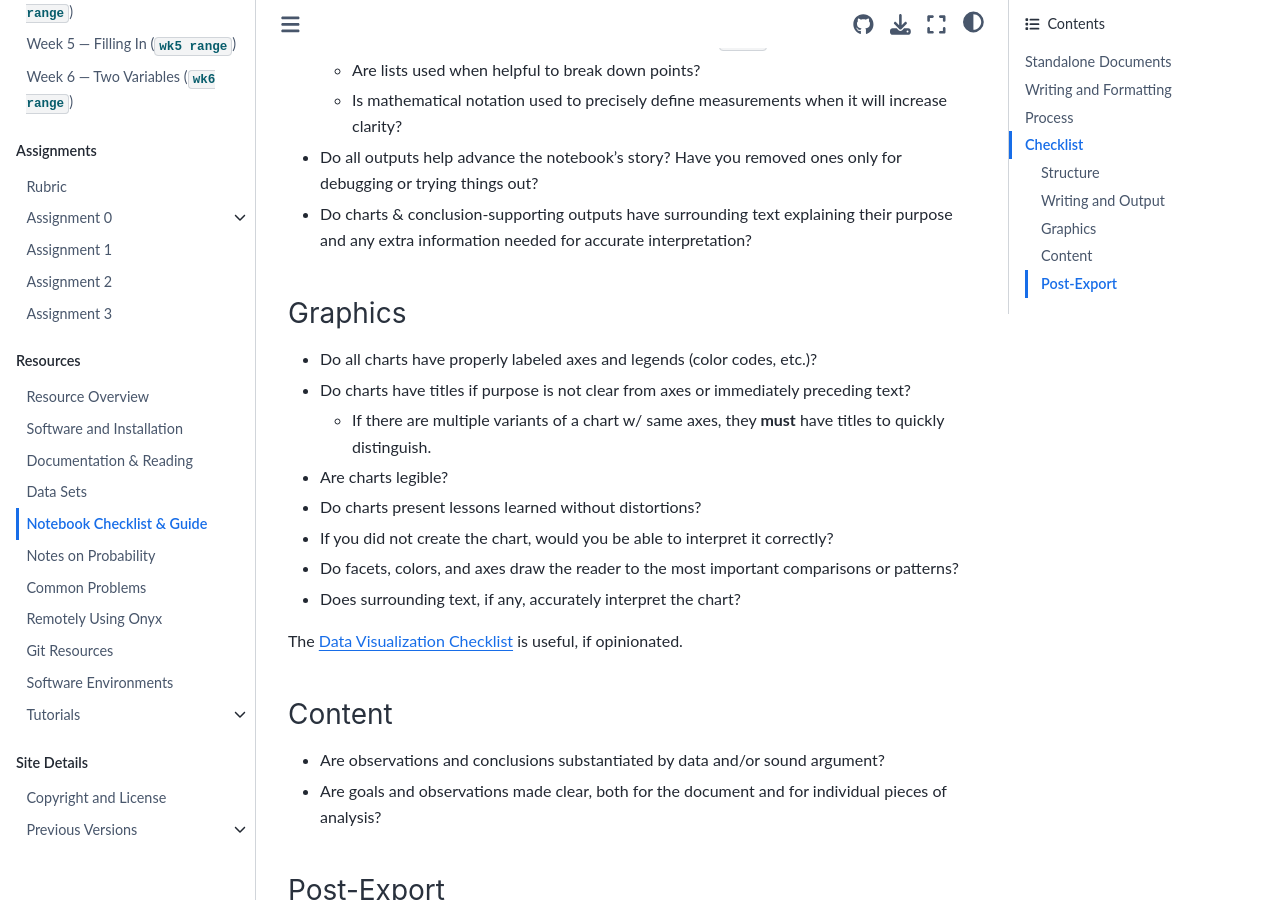
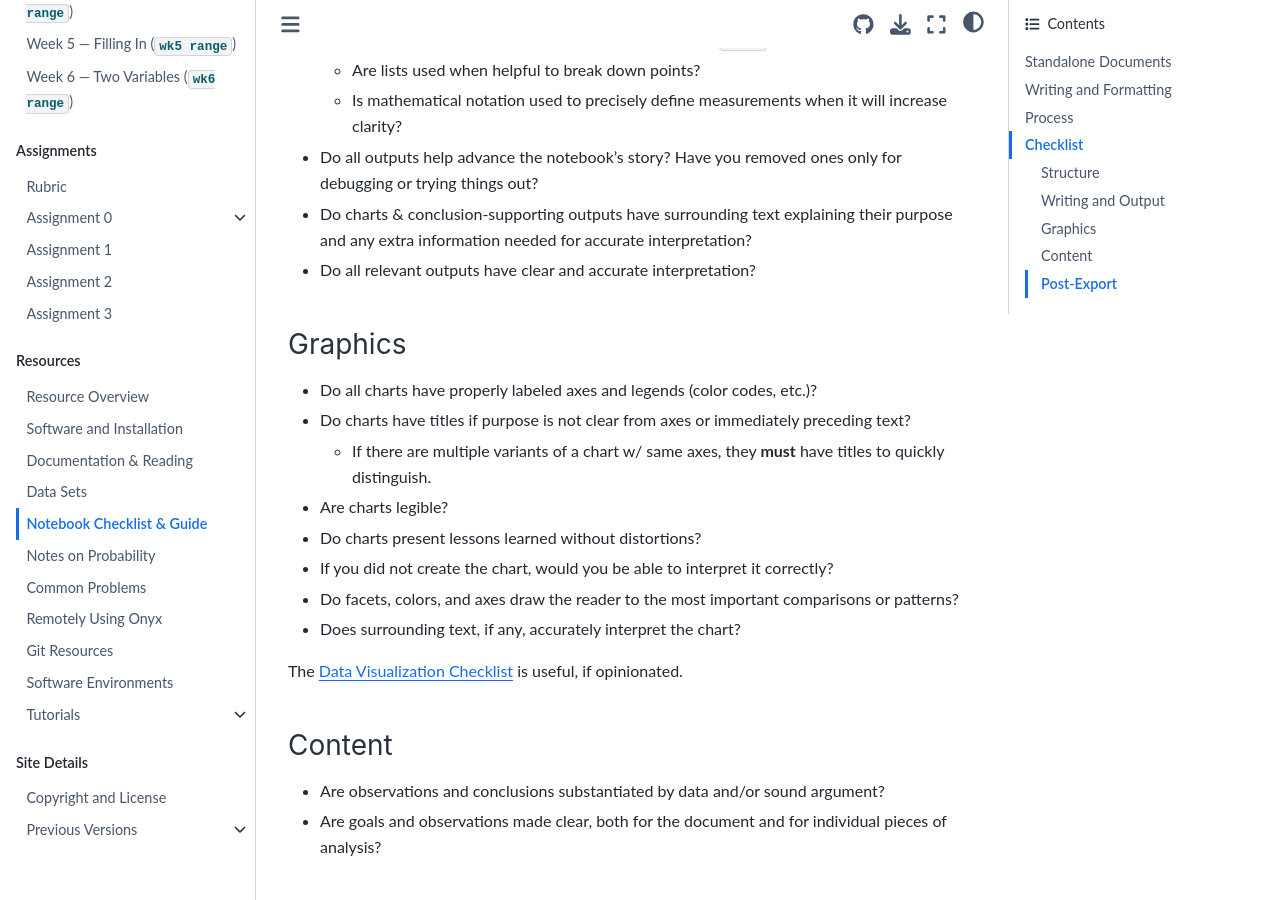
Before and after one commit to mdekstrand/cs533-web, a Jupyter Book: the page built from resources/notebook-checklist.md, in a window 1280 px wide and 900 px high, scrolled down 2781 px. Built offline with Jupyter Book 1.0.4 settings and Sphinx 7.4.7 and the Sphinx Book theme 1.1.4, drawn with Linux system fonts in a browser that asks for light colours; pages that are not in the unit, such as notebooks, are missing from menus; cross-references to code outside the pages are shown as plain code; a style sheet for code colours, icons or effects is not loaded.

Commit message:
add to checlist

```diff
--- a/resources/notebook-checklist.md
+++ b/resources/notebook-checklist.md
@@ -111,6 +111,7 @@ I may expand or revise it as we progress through the semester.
     -   Is mathematical notation used to precisely define measurements when it will increase clarity?
 -   Do all outputs help advance the notebook's story?  Have you removed ones only for debugging or trying things out?
 -   Do charts & conclusion-supporting outputs have surrounding text explaining their purpose and any extra information needed for accurate interpretation?
+-   Do all relevant outputs have clear and accurate interpretation?
 
 ### Graphics
 
```
